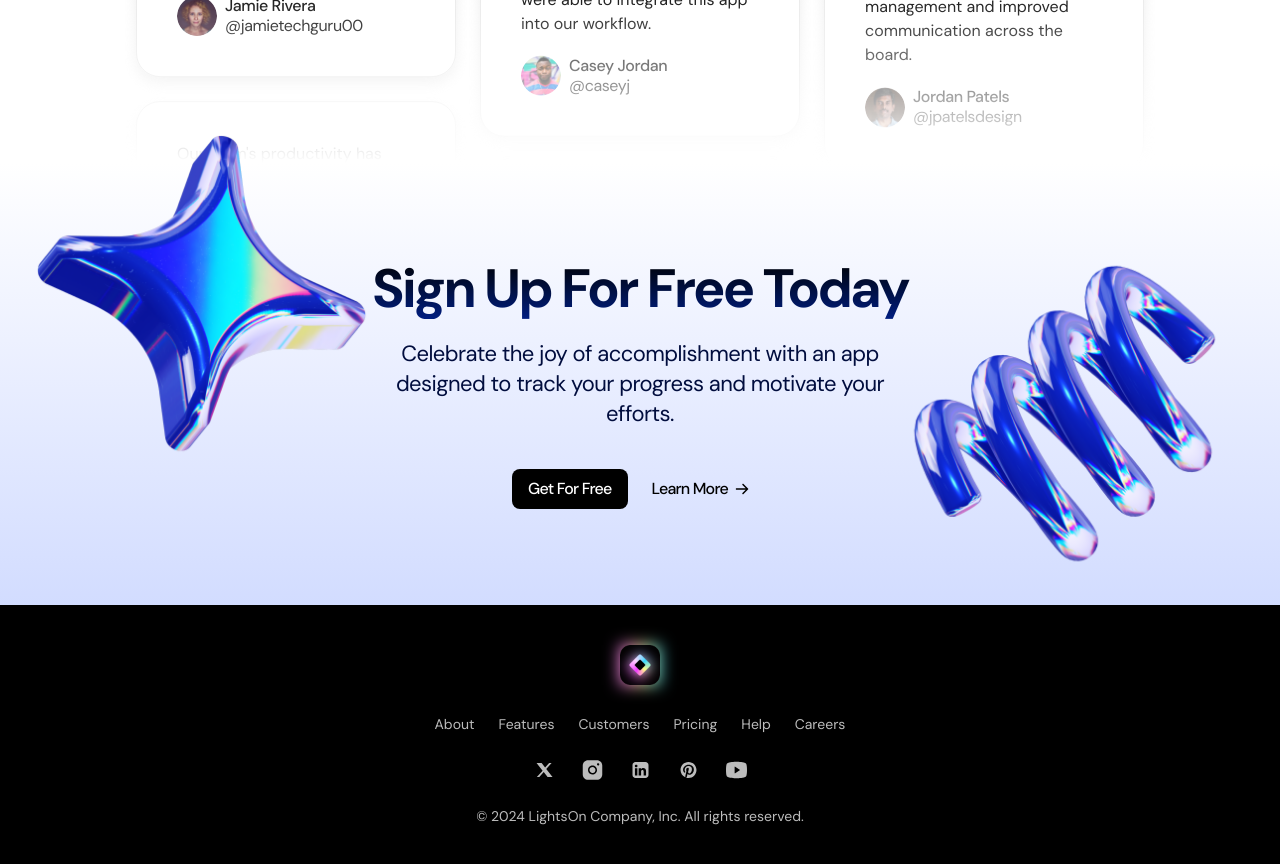
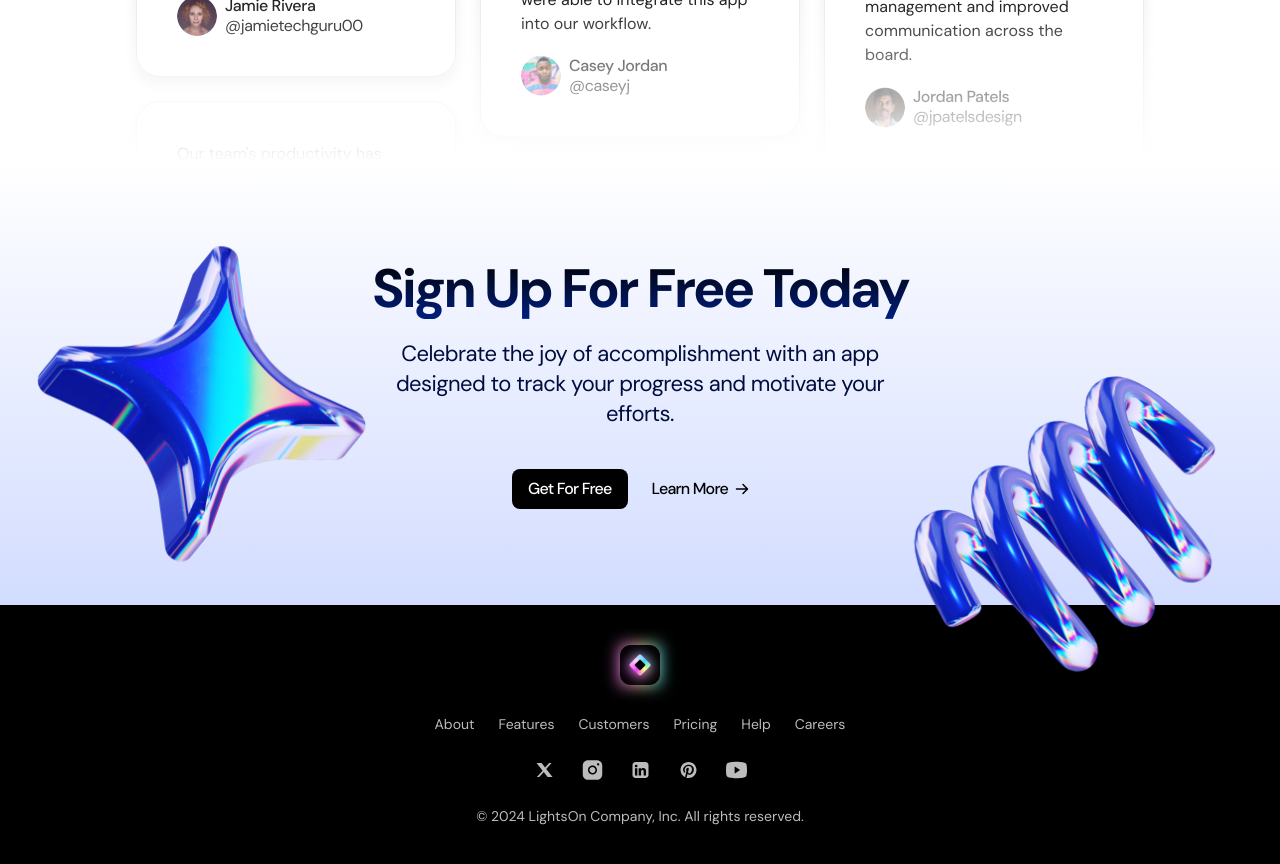
Before and after one commit to KwanJunEr/lightsOn_SAAS_Landing_Page, a Next.js app: page / in a window 1280 px wide. Shown: the part 4020-4884 px from the top of the page. Built offline with nearby package versions, Linux system fonts and the light colour scheme.

Commit message:
completeed CallToAction Animation

```diff
--- a/sections/CallToAction.tsx
+++ b/sections/CallToAction.tsx
@@ -1,12 +1,22 @@
-import React from "react";
+'use client';
+import React, { useRef } from "react";
 import ArrowRight from "@/public/assets/arrow-right.svg";
 import startImage from '@/public/assets/star.png'
 import springImage from '@/public/assets/spring.png'
 import Image from "next/image";
+import {motion, useScroll, useTransform} from 'framer-motion'
 
 const CallToAction = () => {
+  const sectionRef = useRef(null);
+  const {scrollYProgress} = useScroll({
+    target: sectionRef,
+    offset: ['start end', 'end start']
+  });
+
+  const translateY = useTransform(scrollYProgress, [0, 1], [150, -150]);
+
   return (
-    <section className="bg-gradient-to-b from-white to-[#D2DCFF] py-24 overflow-x-clip">
+    <section ref = {sectionRef} className="bg-gradient-to-b from-white to-[#D2DCFF] py-24 overflow-x-clip">
       <div className="container">
         <div className="section-heading relative">
         <h2 className="section-title">Sign Up For Free Today</h2>
@@ -14,8 +24,16 @@
           Celebrate the joy of accomplishment with an app designed to track your
           progress and motivate your efforts.
         </p>
-        <Image src = {startImage} alt="Star Image" width={360} className="absolute -left-[350px] -top-[137px]"/>
-        <Image src = {springImage} width={360} alt="srping image" className="absolute -right-[331px] -top-[19px]"/>
+        <motion.img
+        style={{
+          translateY
+        }}
+        src = {startImage.src} alt="Star Image" width={360} className="absolute -left-[350px] -top-[137px]"/>
+        <motion.img
+         style={{
+          translateY
+        }}
+        src = {springImage.src} width={360} alt="srping image" className="absolute -right-[331px] -top-[19px]"/>
         </div>
         <div className="flex gap-2 mt-10 justify-center">
           <button className="btn btn-primary">Get For Free</button>
```
